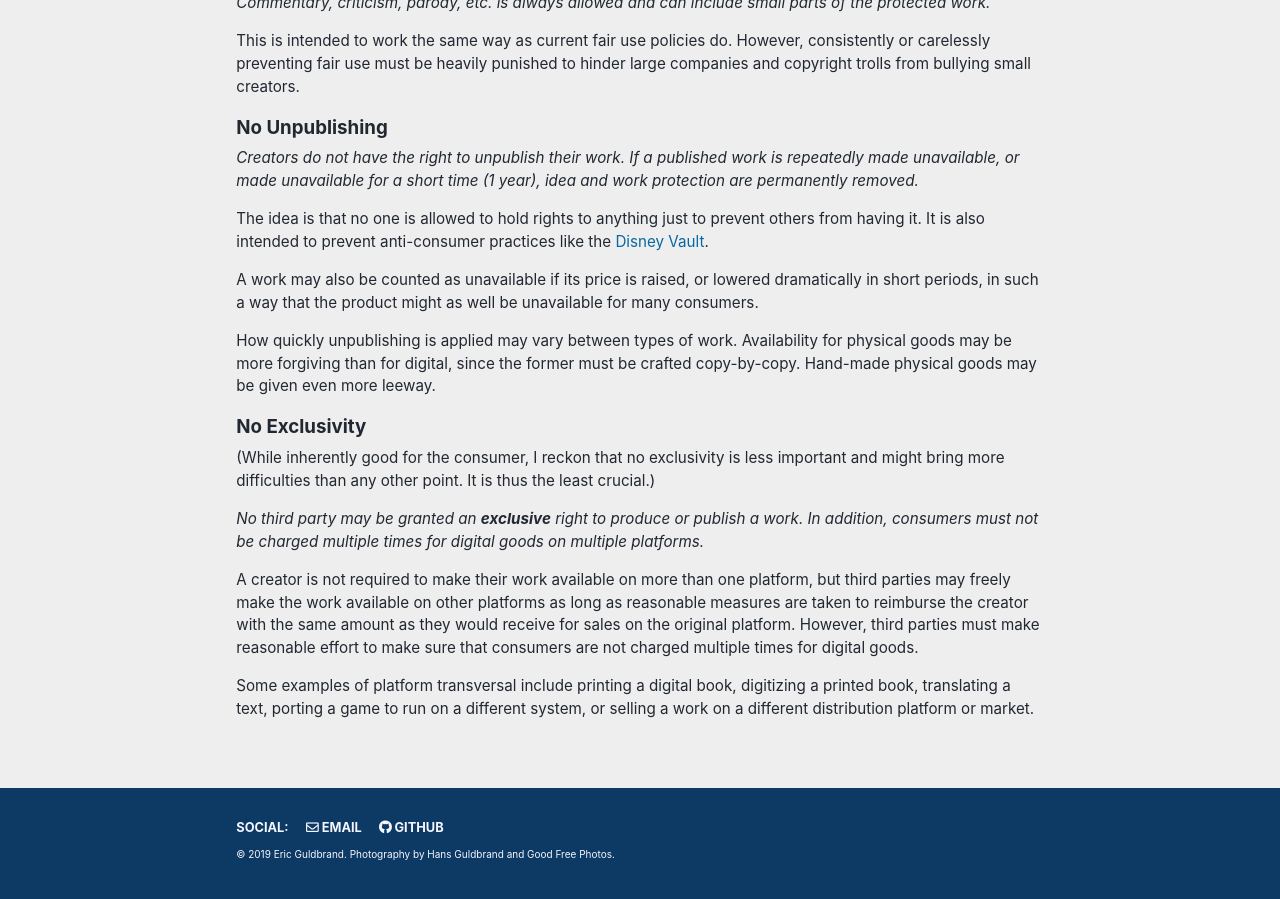
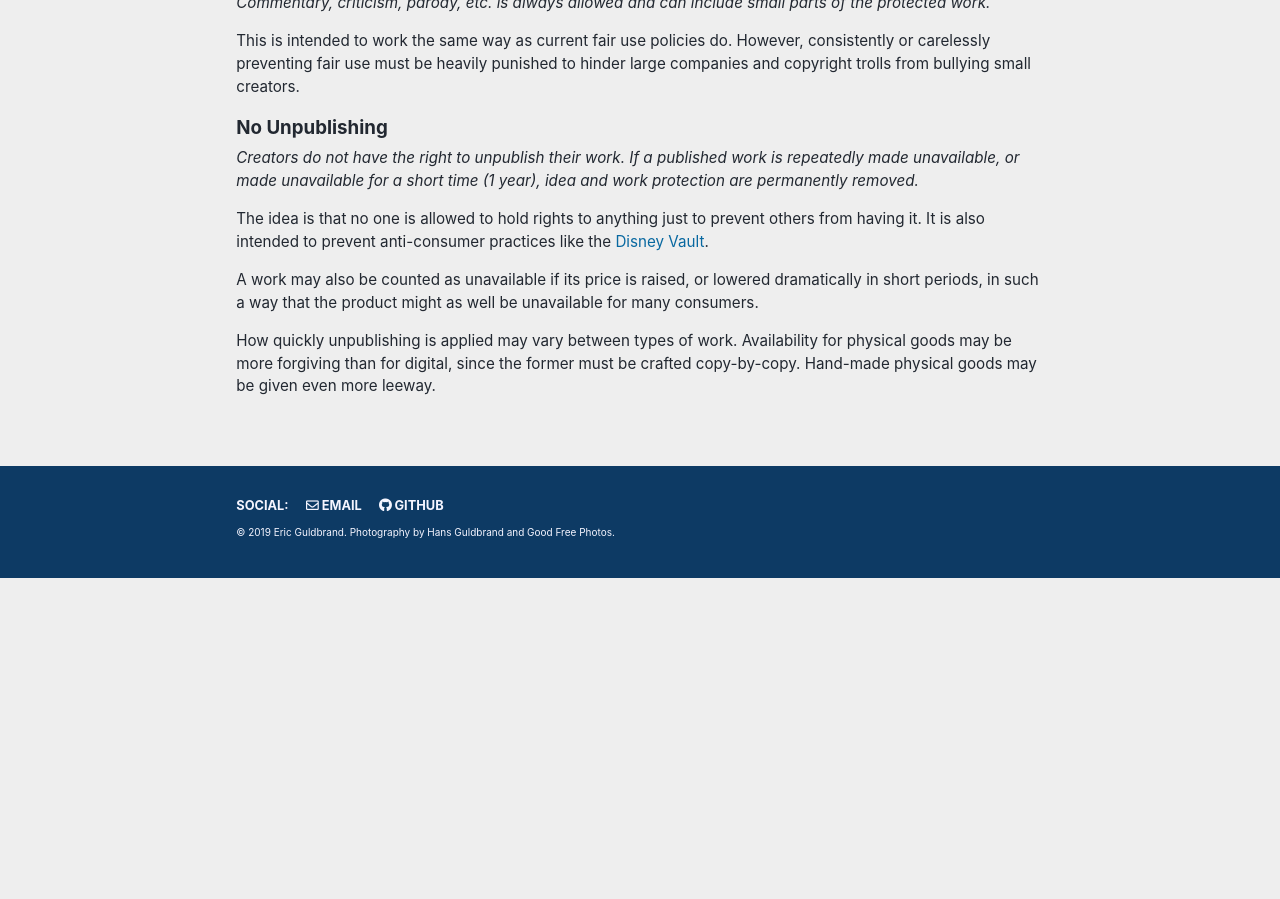
Before and after one commit to ecen/ecen.github.io, a Jekyll site: the page built from _posts/2019-12-13-copyright-proposition.md, in a window 1280 px wide and 900 px high, scrolled down 1206 px. Built offline with Jekyll 4.4.1, drawn with Linux system fonts in a browser that asks for light colours; after the commit the page ends 1784 px from its top, so only the background shows below that.

Commit message:
Removed the No Exclusivity paragraph.

```diff
--- a/_posts/2019-12-13-copyright-proposition.md
+++ b/_posts/2019-12-13-copyright-proposition.md
@@ -45,12 +45,3 @@ The idea is that no one is allowed to hold rights to anything just to prevent ot
 A work may also be counted as unavailable if its price is raised, or lowered dramatically in short periods, in such a way that the product might as well be unavailable for many consumers.
 
 How quickly unpublishing is applied may vary between types of work. Availability for physical goods may be more forgiving than for digital, since the former must be crafted copy-by-copy. Hand-made physical goods may be given even more leeway.
-
-### No Exclusivity
-(While inherently good for the consumer, I reckon that no exclusivity is less important and might bring more difficulties than any other point. It is thus the least crucial.)
-
-_No third party may be granted an **exclusive** right to produce or publish a work. In addition, consumers must not be charged multiple times for digital goods on multiple platforms._
-
-A creator is not required to make their work available on more than one platform, but third parties may freely make the work available on other platforms as long as reasonable measures are taken to reimburse the creator with the same amount as they would receive for sales on the original platform. However, third parties must make reasonable effort to make sure that consumers are not charged multiple times for digital goods.
-
-Some examples of platform transversal include printing a digital book, digitizing a printed book, translating a text, porting a game to run on a different system, or selling a work on a different distribution platform or market.
```
